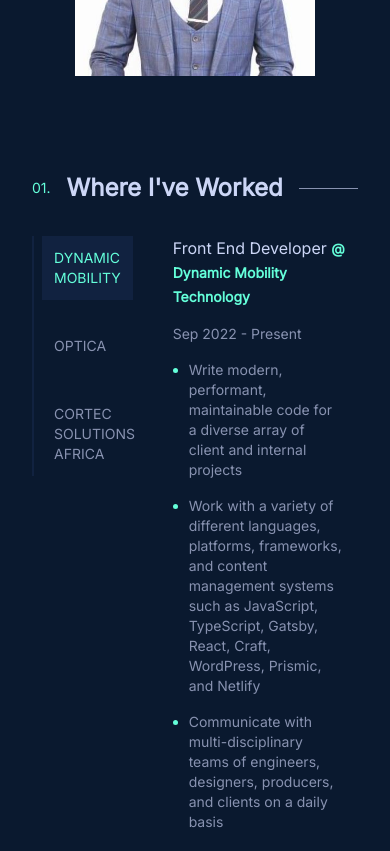
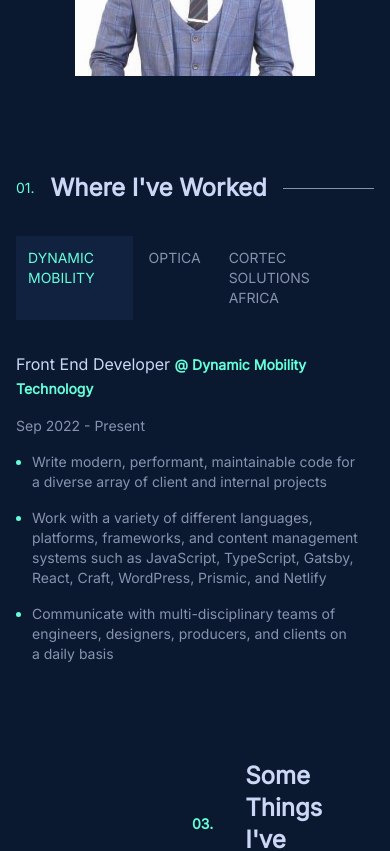
Before and after one commit to Marcos8060/port, a Next.js app: page / in a window 390 px wide. Shown: the part 1540-2391 px from the top of the page. Built offline with nearby package versions, Linux system fonts and the light colour scheme.

Commit message:
added responsiveness for about page

```diff
--- a/components/experience.js
+++ b/components/experience.js
@@ -14,16 +14,16 @@ const Experience = () => {
   const steps = ["Dynamic Mobility", "Optica", "Cortec Solutions Africa"];
 
   return (
-    <section className="h-screen sm:px-52 px-8 py-12 sm:mt-0 mt-40">
+    <section className="sm:h-screen h-auto sm:px-52 px-4 py-12 sm:mt-0 mt-40">
       <div className="flex gap-4 items-center md:w-6/12 w-full">
         <span className="text-secondary text-sm">01.</span>
         <h1 className="text-white font-black text-2xl">Where I've Worked</h1>
         <div class="flex-grow h-px bg-gray"></div>
       </div>
 
-      <div className="flex gap-8">
-        <div className=" my-8 w-4/12">
-          <ul className="flex flex-col gap-6 border-l-2 border-tertiary px-2">
+      <div className="md:flex grid gap-8">
+        <div className="sm:my-8 mt-8 md:w-4/12 w-full">
+          <ul className="flex md:flex-col sm:gap-6 gap-1 md:border-l-2 border-tertiary sm:px-2">
             {steps.map((step, index) => (
               <li
                 className={`${
@@ -39,7 +39,7 @@ const Experience = () => {
             ))}
           </ul>
         </div>
-        <div className="my-8 w-9/12">
+        <div className="sm:my-8 md:w-9/12 w-full">
           {activeStep === 0 && (
             <>
               <div className="space-y-4">
```
